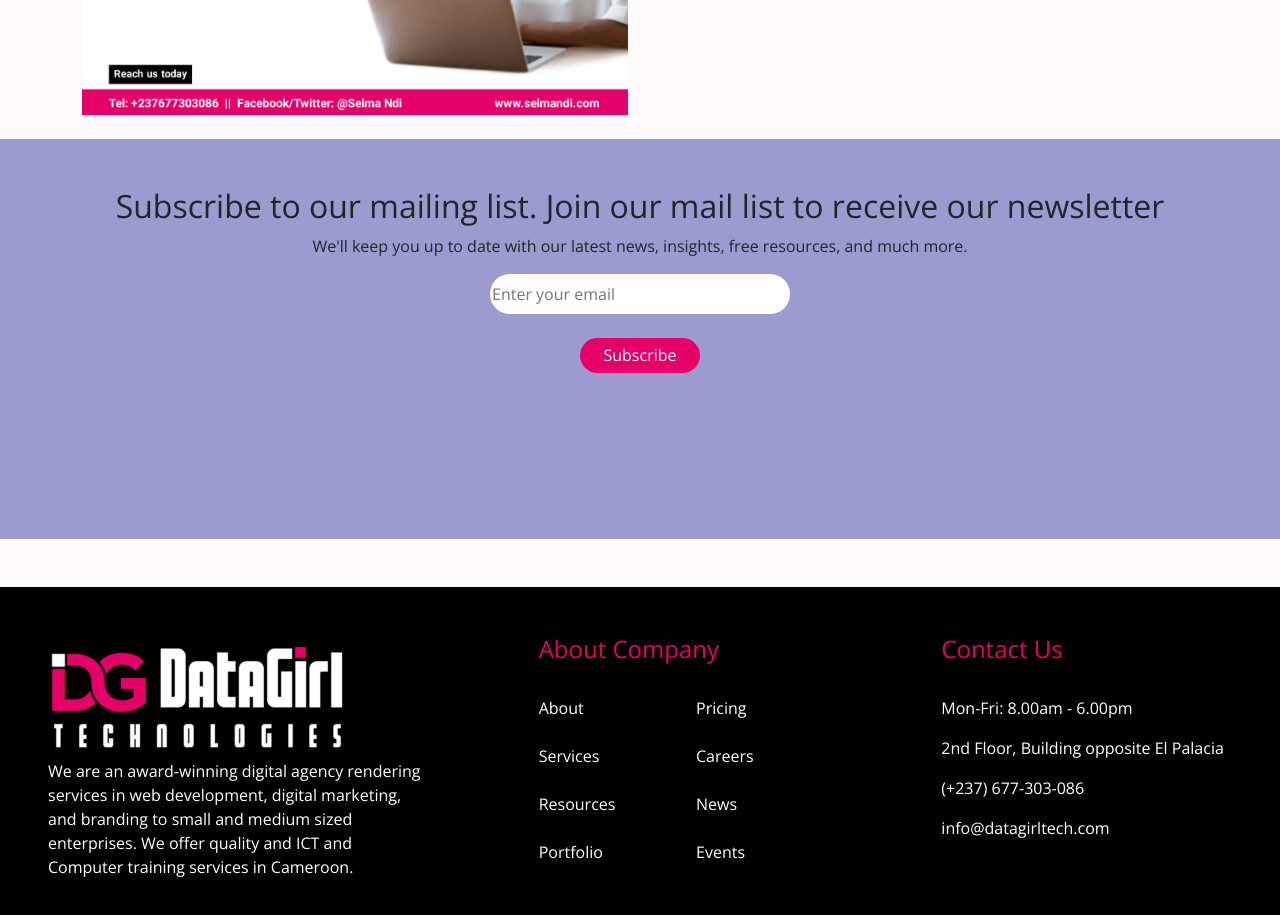
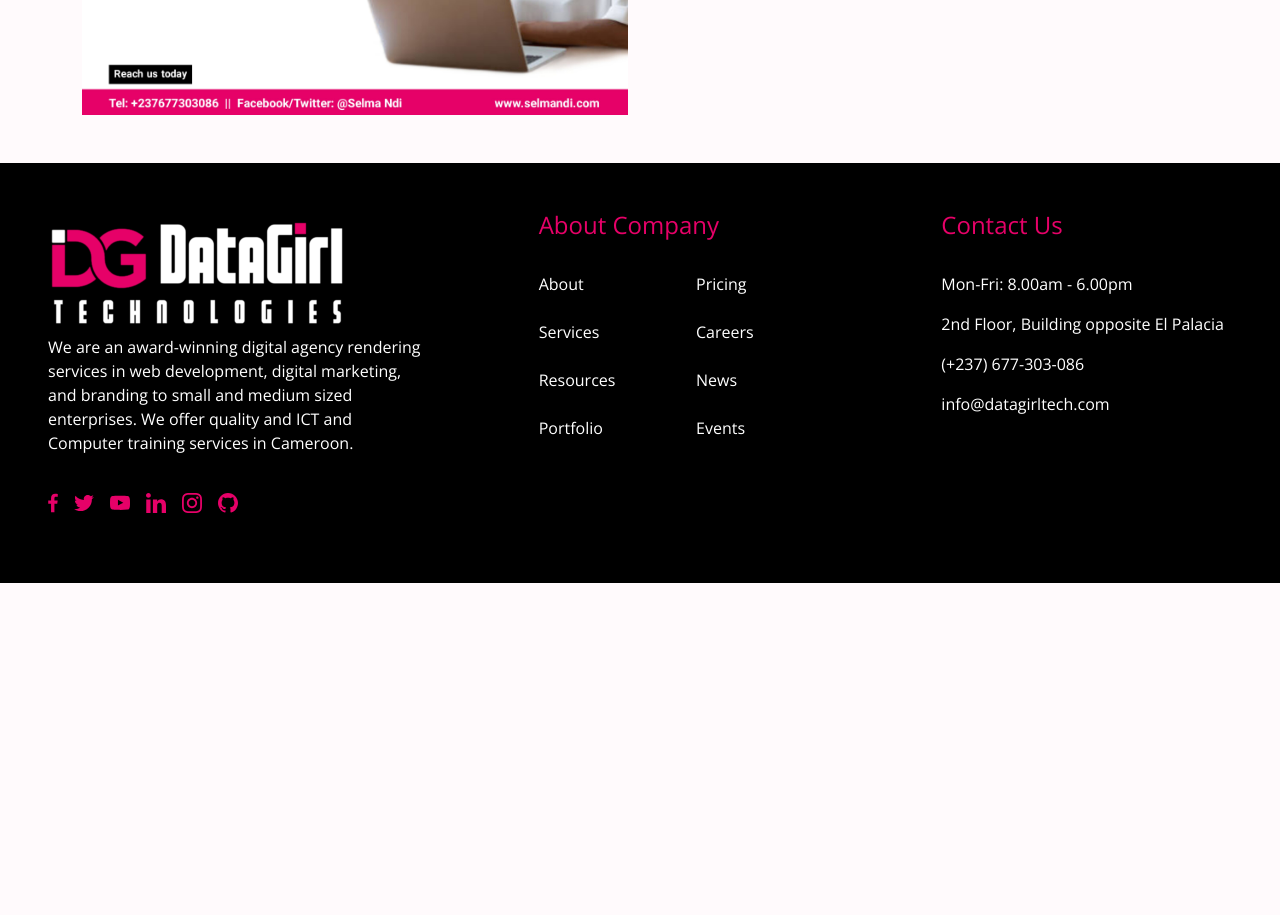
Before and after one commit to Fienne/website-project, a React (Create React App) app: page /contact in a window 1280 px wide. Shown: the part 1760-2675 px from the top of the page. After the commit the page ends 2343 px from the top, so only its background shows below. Built offline with nearby package versions, Linux system fonts and the light colour scheme.

Commit message:
modify contact form

```diff
--- a/src/Components/Contact/ContactForm.jsx
+++ b/src/Components/Contact/ContactForm.jsx
@@ -45,11 +45,6 @@ function ContactForm() {
   const handleMessageChange = (e) => {
     setMessage(e.target.value);
   };
-
-  // const getContacts = async() => {
-  //   const contacts = await axios.get(`${baseURL}/add-contact`)
-  //   setContactList(contacts.data);
-  // }
 
   const submit = async () => {
     const contact = await axios.post(`http://localhost:5000/add-contact`, {
@@ -103,12 +98,6 @@ function ContactForm() {
           >
             Contact us
           </h2>
-          {/* <p className="w-responsive mx-auto mb-5">
-            Do you have any questions? Please do not hesitate to contact us
-            directly. Our team will come back to you within a matter of hours to
-            help you.
-          </p> */}
-
           <form>
             <div className="row">
               <div className="col-md-6 mb-md-0 mb-5">
@@ -208,7 +197,6 @@ function ContactForm() {
           </div>
         </section>
       </Container>
-      <Newsletter />
     </div>
   );
 }
```
